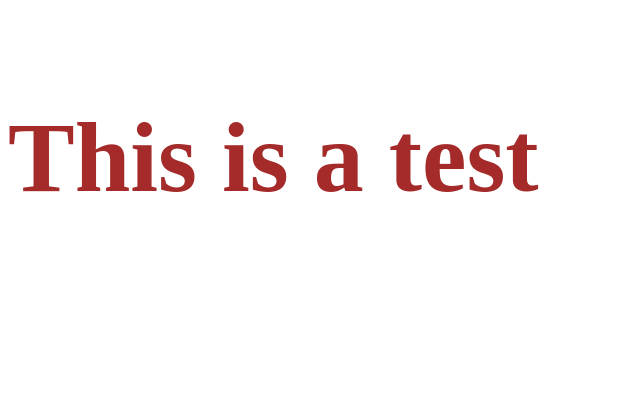
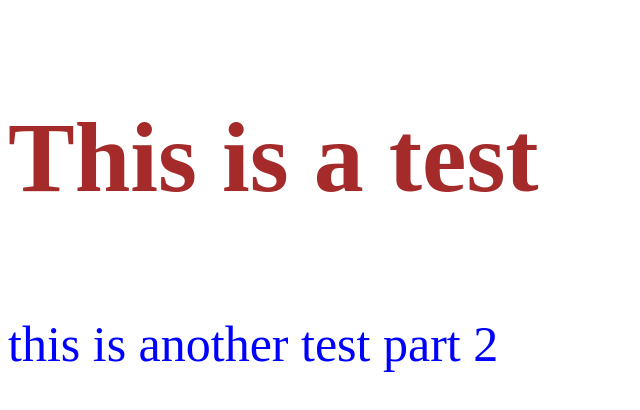
Before and after one commit to RageSamuraiX/todo-web, a plain HTML site: page index.html in a window 1280 px wide. Shown: the whole page, without its empty margins (0-640 px from the left). Drawn offline with Linux system fonts and the light colour scheme.

Commit message:
adding another paragraph with more custom stuff

```diff
--- a/index.html
+++ b/index.html
@@ -7,5 +7,6 @@
 </head>
 <body>
      <p style="font-weight: bold; color:brown; font-size: 100px;">This is a test</p>
+     <p style="color:blue; font-size:50px;"> this is another test part 2 </p>
 </body>
 </html>
```
